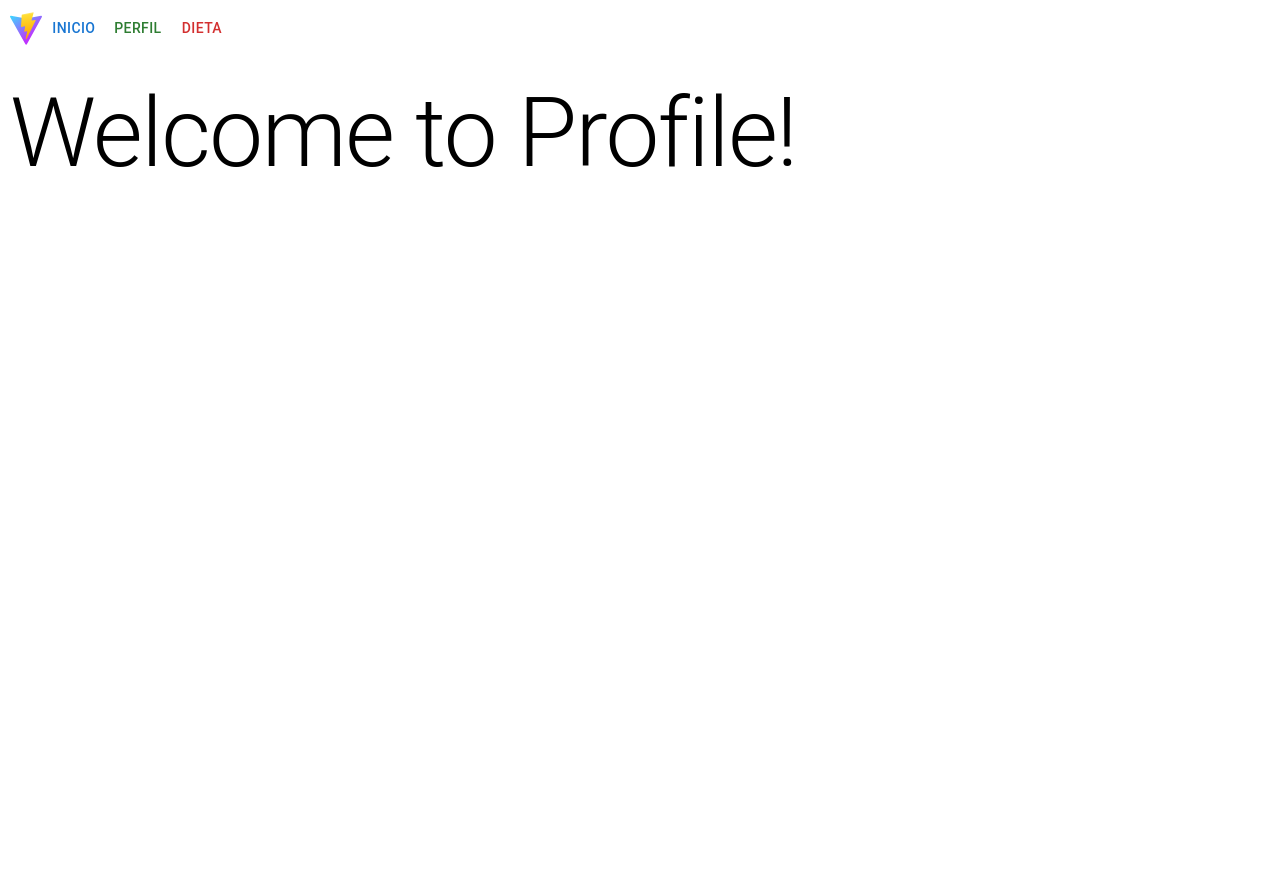
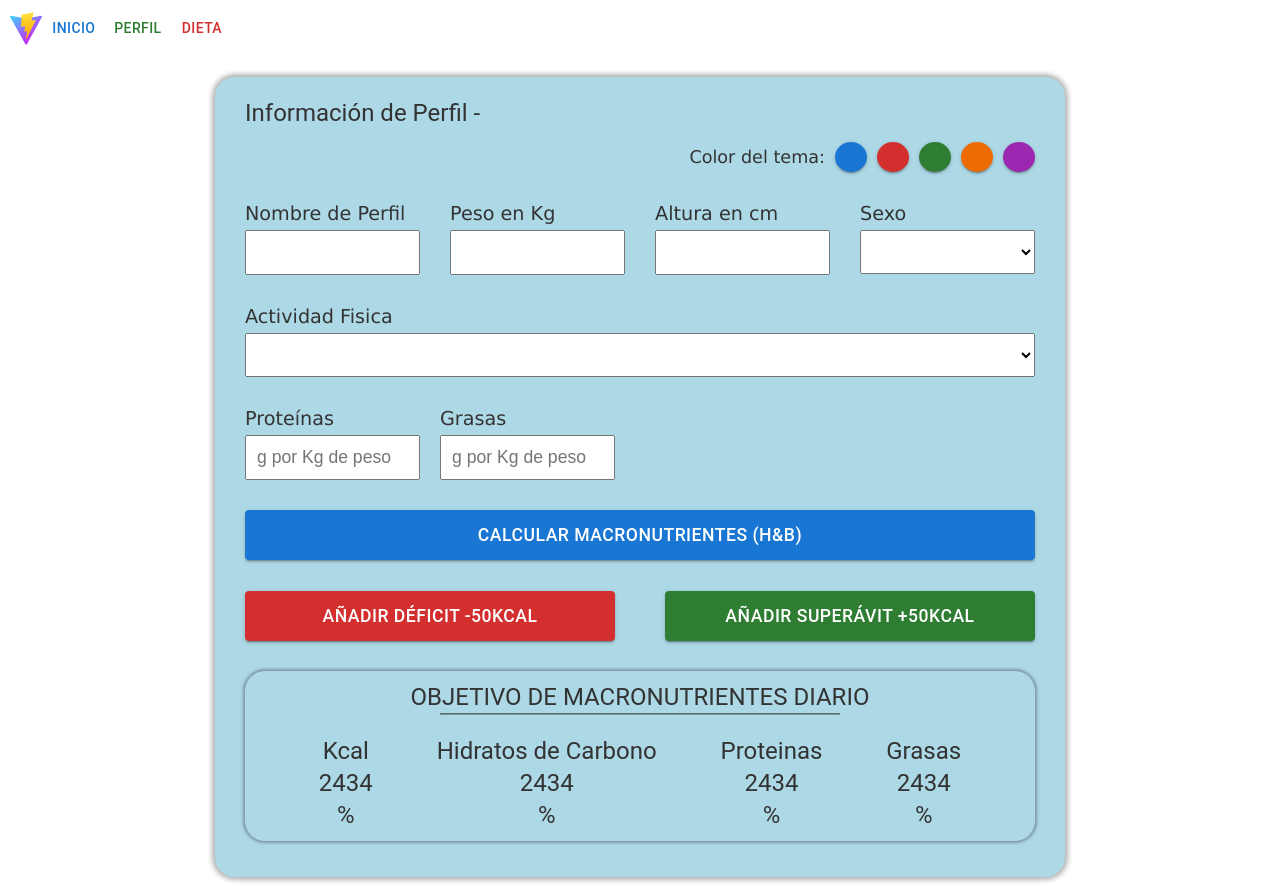
Before and after one commit to joseangelgil/fitness-app, a React (Vite) app: page /profile in a window 1280 px wide. Before the commit the page ends 800 px from the top, so only its background shows below. Built offline with nearby package versions, Linux system fonts and the light colour scheme.

Commit message:
Create TarjetaDePerfil layout

```diff
--- a/src/App.css
+++ b/src/App.css
@@ -6,6 +6,17 @@
 
 html {
   font-family: Verdana, Geneva, Tahoma, sans-serif;
+  color: #333;
+}
+
+label {
+  font-size: 1.2rem;
+}
+
+.casilla-info {
+  padding: 10px;
+  width: 175px;
+  font-size: 1.1rem;
 }
 
 table {
--- /dev/null
+++ b/src/components/TarjetaDeNuevoPerfil.jsx
@@ -0,0 +1,7 @@
+const TarjetaDeNuevoPerfil = () => {
+  return (
+    <div>TarjetaDeNuevoPerfil</div>
+  )
+}
+
+export default TarjetaDeNuevoPerfil
--- /dev/null
+++ b/src/components/TarjetaDePerfil.jsx
@@ -0,0 +1,109 @@
+import { Box, Stack, Typography, Button } from '@mui/material'
+import { useGlobalContext } from '../utils/context'
+
+const TarjetaDePerfil = () => {
+
+  const { perfilActivo } = useGlobalContext()
+
+  return (
+    <Stack justifyContent='space-around' sx={{
+      backgroundColor:'lightblue',
+      width: '850px',
+      minHeight: '800px',
+      maxWidth: '95vw',
+      margin: '0 auto',
+      borderRadius: '20px',
+      padding: '60px 30px 30px',
+      position: 'relative',
+      boxShadow: '0 0 5px 3px rgba(0,0,0,0.3)'
+    }}>
+      <Typography variant='h5' sx={{position: 'absolute', top: '20px', left: '30px'}}>Información de Perfil - {perfilActivo}</Typography>
+      <Stack direction='row' alignItems='center' gap='10px' flexWrap='wrap' sx={{justifyContent: {xs: 'center', sm: 'flex-end'}}}>
+          <Typography variant='p' sx={{fontSize: '1.1rem'}}>Color del tema: </Typography>
+          <Stack direction='row' gap='10px'>
+            <Button variant='contained' sx={{width: '25px', minWidth: '25px', height: '30px', borderRadius: '50%'}} color='primary'></Button>
+            <Button variant='contained' sx={{width: '25px', minWidth: '25px', height: '30px', borderRadius: '50%'}} color='error'></Button>
+            <Button variant='contained' sx={{width: '25px', minWidth: '25px', height: '30px', borderRadius: '50%'}} color='success'></Button>
+            <Button variant='contained' sx={{width: '25px', minWidth: '25px', height: '30px', borderRadius: '50%'}} color='warning'></Button>
+            <Button variant='contained' sx={{width: '25px', minWidth: '25px', height: '30px', borderRadius: '50%'}} color='secondary'></Button>
+          </Stack>
+        </Stack>
+      <Stack direction='row' flexWrap='wrap' sx={{padding: '20px 0', justifyContent: {sm: 'space-between', xs:'center'}, gap: {xs: '20px', sm: 'auto' }}}>
+        <Stack gap='5px'>
+          <label htmlFor="info-nombre">Nombre de Perfil</label>
+          <input className='casilla-info' id='info-nombre' type="text" />
+        </Stack>
+        <Stack gap='5px'>
+          <label htmlFor="info-peso">Peso en Kg</label>
+          <input className='casilla-info' id='info-peso' type="number" min='0' />
+        </Stack>
+        <Stack gap='5px'>
+          <label htmlFor="info-altura">Altura en cm</label>
+          <input className='casilla-info' id='info-altura' type="number" min='0' />
+        </Stack>
+        <Stack gap='5px'>
+          <label htmlFor="info-sexo">Sexo</label>
+          <select className='casilla-info' name="selector-sexo" id="info-sexo">
+          <option value=""></option>
+          <option value="hombre">Hombre</option>
+          <option value="mujer">Mujer</option>
+        </select>
+        </Stack>
+      </Stack>
+      <Stack gap='5px'>
+          <label htmlFor="info-actividad">Actividad Fisica</label>
+          <select style={{width: '100%', padding: '10px', fontSize: '1.1rem'}} name="selector-actividad" id="info-actividad">
+          <option value=""></option>
+          <option value="poca">Poca o ninguna</option>
+          <option value="ligera">Ligera (1-3 días a la semana)</option>
+          <option value="moderada">Moderada (3-5 días a la semana)</option>
+          <option value="intensa">Intensa (6-7 días a la semana)</option>
+          <option value="muy-intensa">Muy intensa (2 veces al día)</option>
+        </select>
+      </Stack>
+      <Stack direction='row' flexWrap='wrap' sx={{padding: '20px 0', justifyContent: {sm: 'flex-start', xs:'center'}, gap: {xs: '20px', sm: 'auto' }}}>
+        <Stack gap='5px'>
+            <label htmlFor="info-proteinas">Proteínas</label>
+            <input className='casilla-info' id='info-proteinas' type="number" min='0' max='3' step='0.1' placeholder='g por Kg de peso'/>
+        </Stack>
+        <Stack gap='5px'>
+            <label htmlFor="info-grasas">Grasas</label>
+            <input className='casilla-info' id='info-grasas' type="number" min='0' max='3' step='0.1' placeholder='g por Kg de peso'/>
+        </Stack>
+      </Stack>
+      <Button variant='contained' sx={{padding: '10px', width: '100%', fontSize: '1.1rem'}}>Calcular macronutrientes (H&B)</Button>
+      <Stack direction='row' flexWrap='wrap' sx={{width: '100%', padding: '20px 0', justifyContent: {lg: 'space-between', xs:'center'}, gap: {xs: '10px', lg: 'auto' }}}>
+        <Button variant='contained' color='error' sx={{padding: '10px', width: '100%', maxWidth: '370px', fontSize: '1.1rem'}}>Añadir Déficit -50Kcal</Button>
+        <Button variant='contained' color='success' sx={{padding: '10px', width: '100%', maxWidth: '370px', fontSize: '1.1rem'}}>Añadir Superávit +50Kcal</Button>
+      </Stack>
+      <Box sx={{borderRadius: '20px', padding: '10px', boxShadow: '0 0 3px 2px rgba(0,0,0,0.3)'}}>
+        <Typography variant='h5' textAlign='center'>OBJETIVO DE MACRONUTRIENTES DIARIO</Typography>
+        <hr style={{width: '75%', maxWidth: '400px', margin: '0 auto', borderColor: 'rgba(0,0,0,0.5'}}/>
+        <Stack direction='row' justifyContent='space-evenly' mt='20px'>
+          <Stack>
+            <Typography variant='h5' textAlign='center'>Kcal</Typography>
+            <Typography variant='h5' textAlign='center'>2434</Typography>
+            <Typography variant='h5' textAlign='center'>%</Typography>
+          </Stack>
+          <Stack>
+            <Typography variant='h5' textAlign='center'>Hidratos de Carbono</Typography>
+            <Typography variant='h5' textAlign='center'>2434</Typography>
+            <Typography variant='h5' textAlign='center'>%</Typography>
+          </Stack>
+          <Stack>
+            <Typography variant='h5' textAlign='center'>Proteinas</Typography>
+            <Typography variant='h5' textAlign='center'>2434</Typography>
+            <Typography variant='h5' textAlign='center'>%</Typography>
+          </Stack>
+          <Stack>
+            <Typography variant='h5' textAlign='center'>Grasas</Typography>
+            <Typography variant='h5' textAlign='center'>2434</Typography>
+            <Typography variant='h5' textAlign='center'>%</Typography>
+          </Stack>
+        </Stack>
+      </Box>
+    </Stack>
+  )
+}
+
+export default TarjetaDePerfil
--- a/src/pages/Home.jsx
+++ b/src/pages/Home.jsx
@@ -12,6 +12,7 @@ function Home() {
 
   const crearNuevoPerfil = () => {
     setPerfiles([...perfiles, 'perfil5'])
+    setPerfilActivo('')
   }
 
   return(
--- a/src/pages/Profile.jsx
+++ b/src/pages/Profile.jsx
@@ -1,11 +1,19 @@
 import Navbar from '../components/Navbar'
 import { Box, Typography } from '@mui/material'
+import TarjetaDePerfil from '../components/TarjetaDePerfil'
+import TarjetaDeNuevoPerfil from '../components/TarjetaDeNuevoPerfil'
+import { useGlobalContext } from '../utils/context'
 
 function Profile() {
+
+  const { perfilActivo } = useGlobalContext()
+
   return(
     <Box sx={{padding: '10px'}}>
       <Navbar />
-      <Typography variant='h1'>Welcome to Profile!</Typography>
+      {/* {perfilActivo && <TarjetaDePerfil />}
+      {!perfilActivo && <TarjetaDeNuevoPerfil />} */}
+      <TarjetaDePerfil />
     </Box>
   )
 }
```
